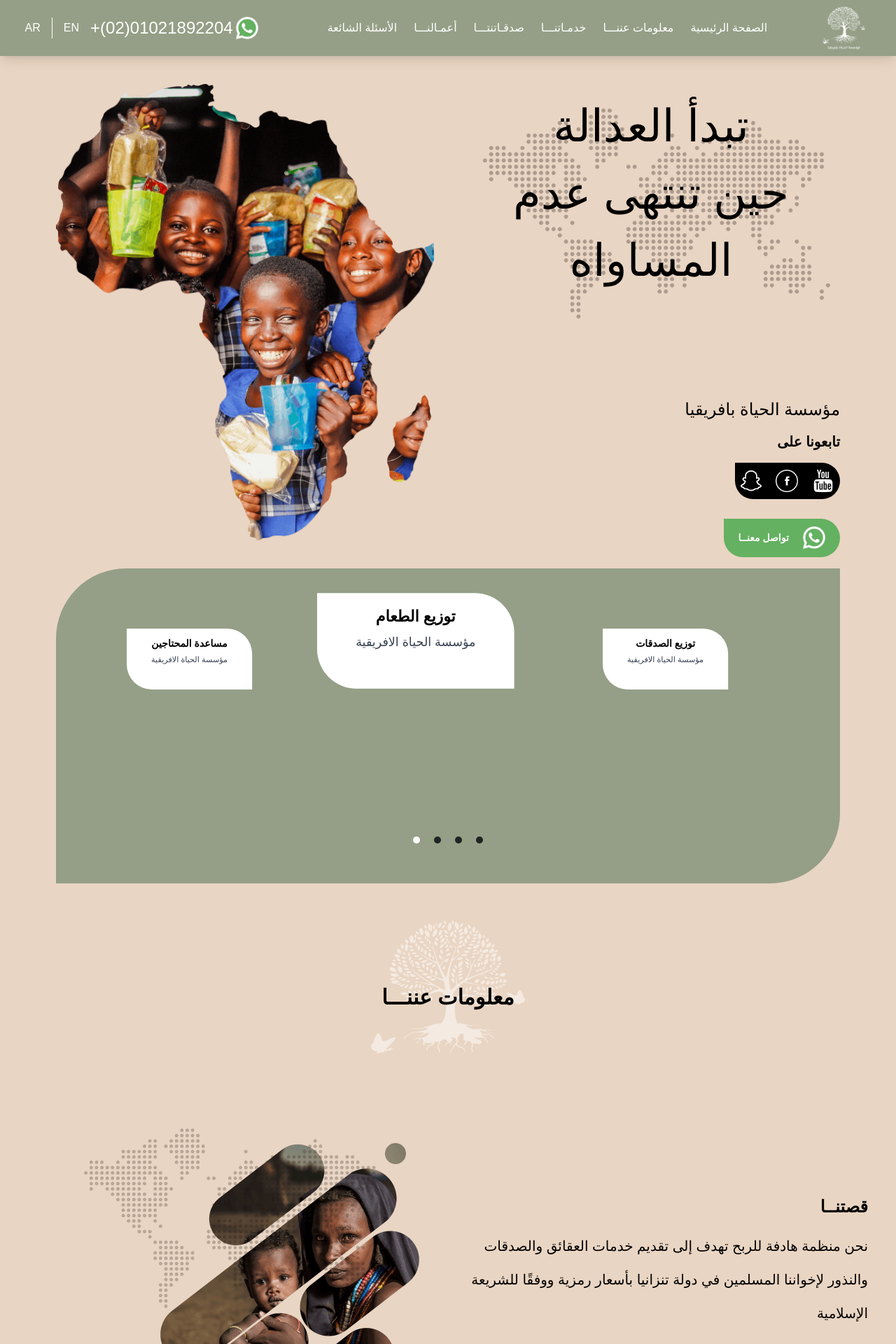
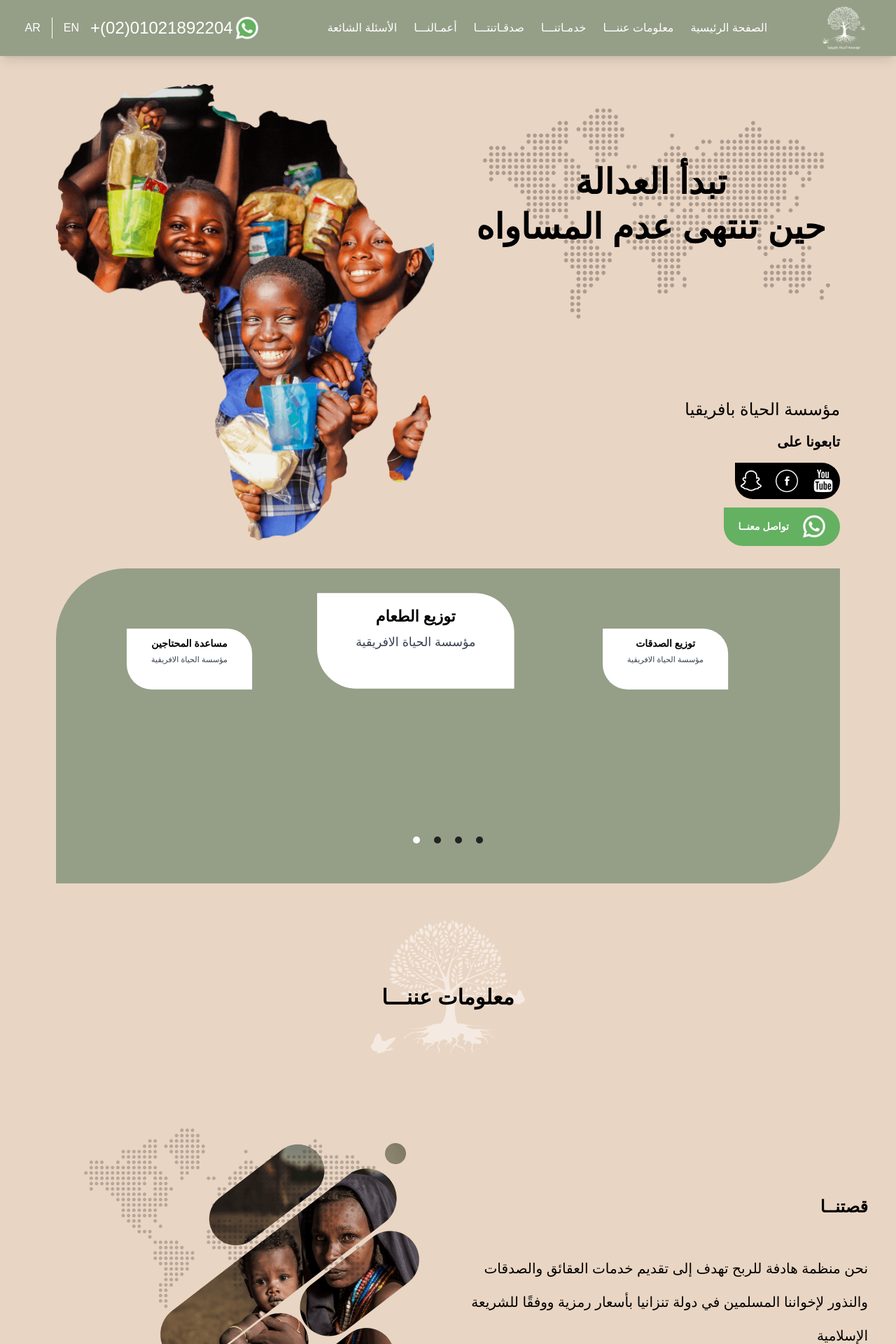
Before and after one commit to Ahmed-Abozied1/Alhaya-Website, a React (Create React App) app: page / in a window 1280 px wide. Shown: the top 1920 px of the page at 70% size. Built offline with nearby package versions, Linux system fonts and the light colour scheme.

Commit message:
edit footer

```diff
--- a/src/components/Home/About/About.css
+++ b/src/components/Home/About/About.css
@@ -11,3 +11,24 @@
     line-height: 48px;
     color: #000000;
   }
+  @media only screen and (min-width: 768px) {
+    .aboutTitle{
+      margin-top: 2rem;
+     }
+  }
+  @media only screen and (min-width: 600px) {
+    .aboutTitle{
+      margin-top: 2rem;
+     }
+  }
+
+
+  @media only screen and (max-width: 600px) {
+
+     .aboutTitle{
+      margin-top: 2rem;
+      text-align: center;
+
+     }
+
+  }
--- a/src/components/Home/About/AboutUsRow.js
+++ b/src/components/Home/About/AboutUsRow.js
@@ -5,10 +5,10 @@ const AboutUsRow = ({ title, para, imgSrc }) => {
   return (
     <div className="  lg:grid lg:grid-cols-2 lg:gap-10 lg:mr-2 mr-6 items-center flex  lg:flex-col flex-col-reverse ">
       <div className="flex  lg:gap-4 gap-2 flex-col ">
-        <h1 className="xl:text-3xl  text-2xl capitalize font-sans font-bold xl:leading-relaxed">
+        <h1 className="xl:text-3xl  text-2xl  aboutTitle   capitalize font-sans font-bold xl:leading-relaxed">
           {title}
         </h1>
-        <p className=" para   ">{para}</p>
+        <p className=" para  aboutTitle ">{para}</p>
       </div>
       <img
         src={`/HomeImages/${imgSrc}`}
--- a/src/components/Home/About/AboutUsRowReverse.js
+++ b/src/components/Home/About/AboutUsRowReverse.js
@@ -1,9 +1,10 @@
-import React from "react";
-import { useTranslation } from "react-i18next";
-import "./About.css";
+import React from 'react'
+import { useTranslation } from 'react-i18next';
+import "./About.css"
 
-const AboutUsRowReverse = ({ title, para, imgSrc }) => {
+const AboutUsRowReverse = ({title,para, imgSrc}) => {
   const { t, i18n } = useTranslation();
+  const isRTL = i18n.language === "ar";
 
   return (
     <div className=" lg:grid lg:grid-cols-2 lg:gap-10 items-center">
@@ -13,14 +14,15 @@ const AboutUsRowReverse = ({ title, para, imgSrc }) => {
       className="w-25 object-contain w-full lg:w-auto flex justify-center"
     />
 
-      <div className="flex  lg:gap-4 gap-2 flex-col">
-        <h1 className="xl:text-3xl text-2xl lg:mt-6 mt-12 capitalize font-sans font-bold xl:leading-relaxed">
+    <div className="flex  lg:gap-4 gap-2 flex-col"  >
+      <h1 className="xl:text-3xl  aboutTitle  text-2xl lg:mt-6 mt-12 capitalize font-sans font-bold xl:leading-relaxed"
+      >
         {title}
       </h1>
-        <p className=" para ">{para}</p>
+      <p className=" para aboutTitle">{para}</p>
     </div>
   </div>
-  );
-};
+       )
+}
 
-export default AboutUsRowReverse;
+export default AboutUsRowReverse
--- a/src/components/Home/Header/Header.css
+++ b/src/components/Home/Header/Header.css
@@ -16,6 +16,7 @@ line-height: 6rem;
   position: relative;
   text-align: center;
   line-height: 0px;
+
 }
 
 .titleHeader img {
@@ -24,23 +25,43 @@ line-height: 6rem;
 
 .titleHeader h1 {
   position: absolute;
-  top: 50%;
-  left: 50%;
-  transform: translate(-50%, -50%);
+  top: 50% !important;
+  left: 50% !important;
+  transform: translate(-50%, -50%) !important;
   margin: 0;
   width: 100%;
   line-height: 6rem;
 }
-    @media (max-width: 780px) {
-      .titleHeader h1 {
-       font-size: 3.1rem;
-        line-height: 4rem;
+
+      @media only screen and (min-width: 768px) {
+        .titleHeader h1 {
+          font-size: 3.1rem;
+          line-height: 4.5rem;
+
+         }
       }
+      @media only screen and (min-width: 600px) {
+        .titleHeader h1 {
+          font-size: 3.1rem;
+          line-height: 4rem;
+
+         }
       }
-      @media (max-width: 440px) {
 
 
+      @media only screen and (max-width: 600px) {
+        .titleHeader h1 {
+
+          font-size: 2.1rem;
+          line-height: 2.6rem;
+          text-align: center;
+         }
+
+            .HeaderIcons{
+              display: flex;
+              justify-content: center;
+              align-items: center;
+              flex-direction: column;
+              text-align: center;
+            }
       }
-      @media (max-width: 400px) {
-
-      }
--- a/src/components/Home/Header/ImageAndText.js
+++ b/src/components/Home/Header/ImageAndText.js
@@ -14,7 +14,7 @@ const ImageAndText = () => {
     <div className="relative">
       <div className="titleHeader">
       <img src="HomeImages/1.png" alt="" className="opacity-30 " />
-      <h1 className="absolute  flex header w-full  text-black">
+      <h1 className="absolute font-semibold  header w-full  text-black">
         {t("header1")}
         <br />
         {t("header2")}
@@ -25,13 +25,13 @@ const ImageAndText = () => {
       </h1>
       </div>
 
-      <div className=" lg:mb-4 mb-4 gap-4 flex flex-col justify-center   md:text-lg text-sm">
+      <div className=" lg:mb-8 mb-4 gap-4 flex flex-col  lg:text-right md:text-right text-center  justify-center   md:text-lg text-sm">
         <p className="text-black font-serif  lg:tex-4xl text-2xl  ">
           {t("AfricaLifeFoundation")}
         </p>
         <p className="font-bold lg:tex-4xl text-xl "> {t("Followus")}</p>
-
-        <div className="headerIcon bg-black  ">
+<div className=" HeaderIcons">
+<div className="headerIcon bg-black  ">
           <Link className=" ml-3" to="https://www.youtube.com/channel/UC-l1VRCKMYsw5ZIUQ2Hdd5g" target="_blank">
             <img src={youtube} alt="" className="h-8" />
           </Link>
@@ -42,7 +42,7 @@ const ImageAndText = () => {
 <BsSnapchat className="text-white text-3xl"/>
           </Link>
         </div>
-        <div className="whatsFooterIcon mt-3 flex items-center justify-evenly">
+        <div className="whatsFooterIcon  mt-3 flex items-center justify-evenly">
           <Link>
             <img src={whatsapp1} alt="" className="h-8" />
           </Link>
@@ -55,6 +55,8 @@ const ImageAndText = () => {
             <span className="text-sm font-bold text-white">{t("WhatsAppus")}</span>
           </a>
         </div>
+</div>
+
       </div>
     </div>
   );
--- a/src/layout/Footer/Footer.js
+++ b/src/layout/Footer/Footer.js
@@ -100,11 +100,11 @@ const Footer = () => {
               key={index}
               className="col-span-1 md:col-span-2 lg:col-span-3 pb-3.5 sm:pb-0 "
             >
-              <h3 className="text-footerText  text-2xl font-bold lg:leading-7  mb-4 sm:mb-5 lg:mb-6  ">
+              <h3 className="text-footerText lg:ml-0 ml-3 text-2xl font-bold lg:leading-7  mb-4 sm:mb-5 lg:mb-6  ">
                 {i18n.language === "en" ? link.title : link.title_ar}
               </h3>
               {/* contact */}
-              <ul className="text-footerText text-xl flex flex-col space-y-3">
+              <ul className="text-footerText text-xl  lg:ml-0 ml-3 flex flex-col space-y-3">
                 {link.links.map((text, index) => (
                   <li key={index}>
                     <Link
@@ -112,11 +112,7 @@ const Footer = () => {
                       className="text-footerText  hover:text-submain  hover:underline"
                     >
                       <div className="flex " dir={isRTL ? "rtl" : "ltr"}>
-                        <img
-
-                          alt=""
-                          src={text.icon}
-                        />
+                        <img alt="" src={text.icon} />
 
                         <p className="pl-1 pr-1 contactText">
                           {i18n.language === "en" ? text.name : text.name_ar}
@@ -185,15 +181,19 @@ const Footer = () => {
           </div>
         </div>
       </div>
-      <div class="  py-4 " dir={isRTL ? "rtl" : "ltr"}>
+      <div class="  py-4 ml-2 mr-2  text-center " dir={isRTL ? "rtl" : "ltr"}>
         <hr class="border-t border-footerText m-4  flex items-center" />
-        <p class="text-center text-footerText">
-          {i18n.language === "en" ? " Copyright" : "حقوق النشر"}
-          <span className="text-white text-xl  "> © </span>
+        <p class="text-center text-footerText  flex justify-center flex-row  ">
+          <p> {i18n.language === "en" ? " Copyright" : "حقوق النشر"}</p>
 
-          {i18n.language === "en"
-            ? " All Rights reserved for Alhayah in Africa"
-            : " جميع الحقوق محفوظه لدي الحياه بإفريقيا"}
+          <p className="text-white text-xl ml-1 mr-1"> &copy;</p>
+
+          <p>
+
+            {i18n.language === "en"
+              ? " All Rights reserved for Alhayah in Africa"
+              : " جميع الحقوق محفوظه لدي الحياه بإفريقيا"}
+          </p>
         </p>
       </div>
     </div>
```
Lines whose indentation alone changed are shown as unchanged.
